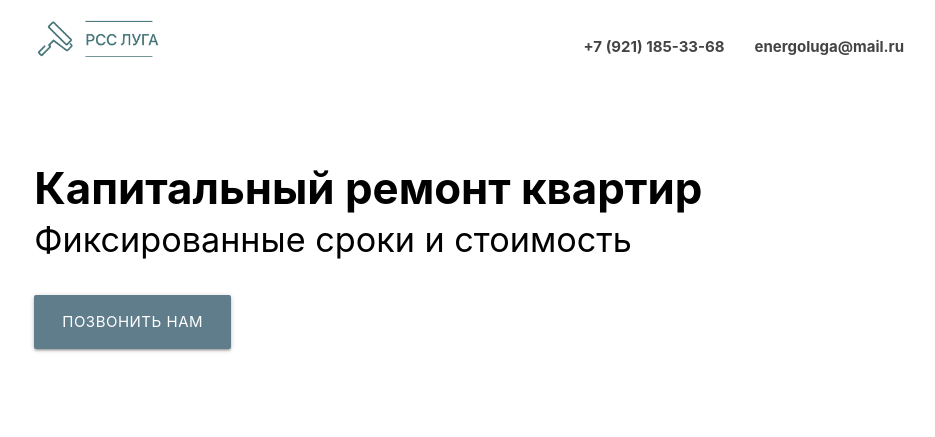
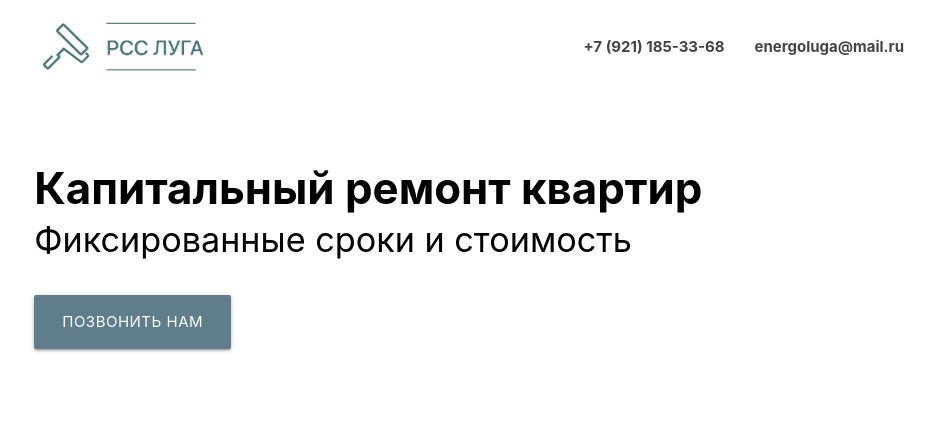
Before and after one commit to aklyk/188230-ru, a plain HTML site: page index.html in a window 1280 px wide. Shown: the top 437 px of the page, without its empty margins (169-1104 px from the left). Drawn offline with nearby package versions, Linux system fonts and the light colour scheme.

Commit message:
Update index.html

```diff
--- a/index.html
+++ b/index.html
@@ -39,7 +39,7 @@
 <body>
   <nav class="white" role="navigation">
     <div class="nav-wrapper container">
-      <a id="logo-container" href="#" class="brand-logo"><img width="150px" height="auto" src="image/logo.png" alt="РСС Луга" /></a>
+      <a id="logo-container" href="#" class="brand-logo"><img width="200px" height="auto" src="image/logo.png" alt="РСС Луга" /></a>
       <ul class="right hide-on-med-and-down">
         <li><a href="tel:+79211853368">
             +7 (921) 185-33-68
```
